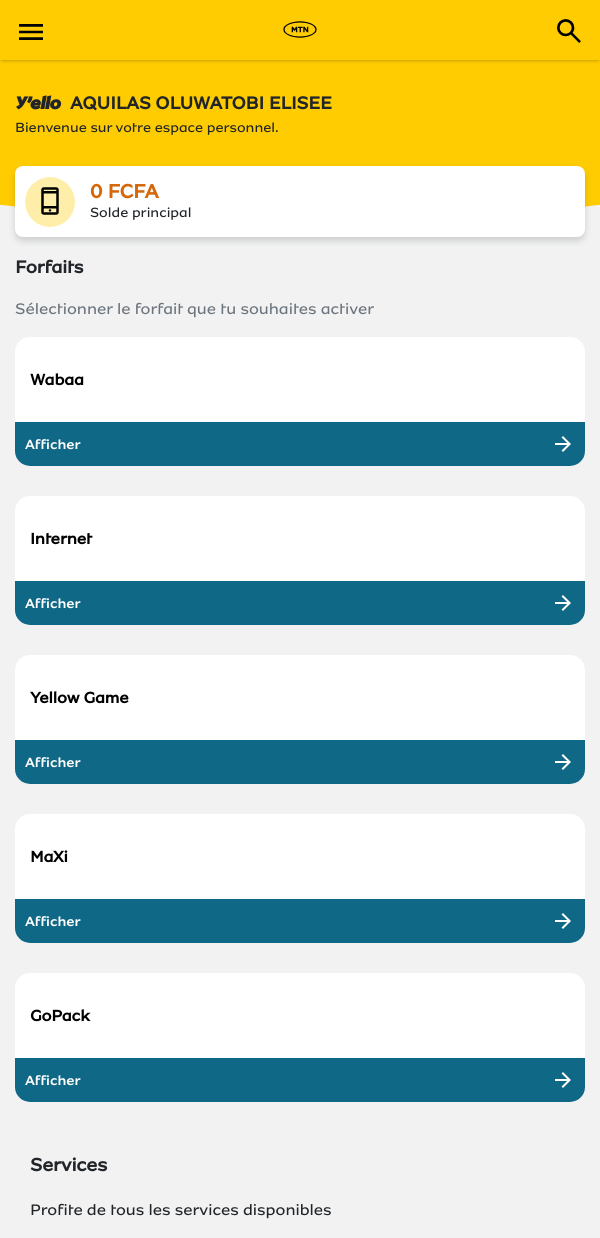
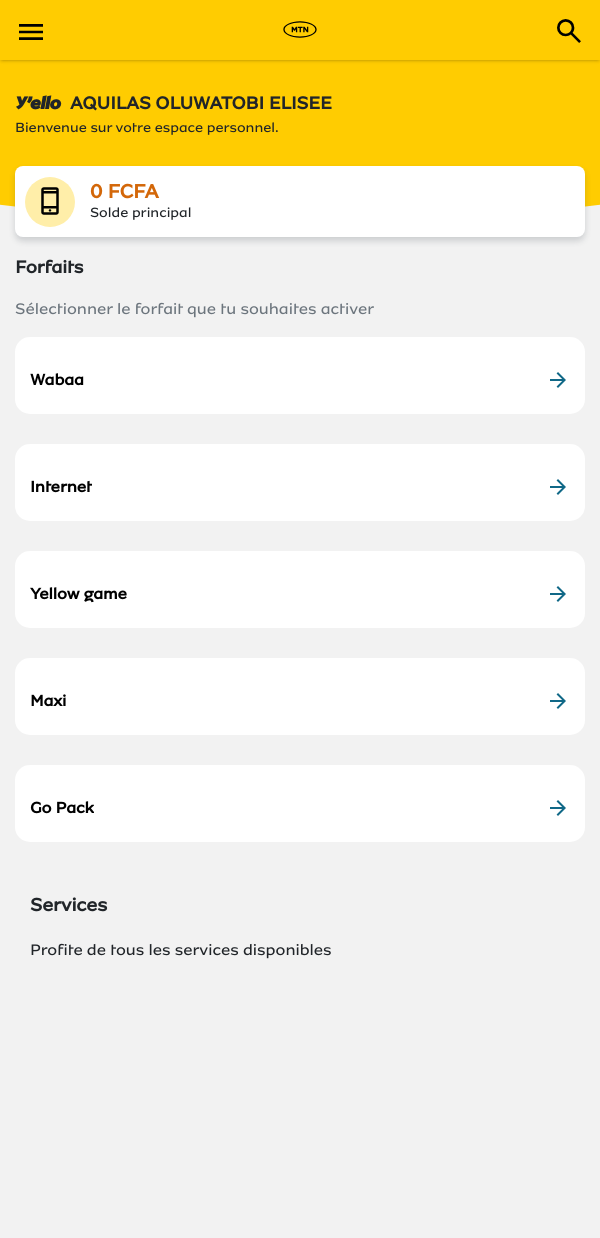
Before and after one commit to Aqui05/vue-myMTN, a Vue app: page /forfaits-services in a window 600 px wide. After the commit the page ends 978 px from the top, so only its background shows below. Built offline with nearby package versions, Linux system fonts and the light colour scheme.

Commit message:
modified:   src/components/forfait/ForfaitContent.vue 	modified:   src/components/pages/SearchComponent.vue

```diff
--- a/src/components/forfait/ForfaitContent.vue
+++ b/src/components/forfait/ForfaitContent.vue
@@ -4,7 +4,7 @@
     <div class="row">
       <div class="col-md-12">
         <div class="section-header">
-          <h3 data-v-888c8962="">Forfaits</h3>
+          <h3>Forfaits</h3>
           <p class="text-muted font-weight-light">
             Sélectionner le forfait que tu souhaites activer
           </p>
@@ -14,8 +14,63 @@
 
     <div class="row">
       <div  class="col-md-3 service-card">
-        <div >
-          <h3  class="text-truncate">Wabaa</h3>
+        <div>
+          <div class="mobile-align">
+            <h3  class="text-truncate">Wabaa</h3>
+          <svg class="float-right svg-mobile" xmlns="http://www.w3.org/2000/svg" height="24px" viewBox="0 -960 960 960" width="24px" fill="#fff"><path d="M647-440H160v-80h487L423-744l57-56 320 320-320 320-57-56 224-224Z"/></svg>
+
+          </div>
+          <p  class="text-muted"></p>
+          <div  class="service-card-bottom">
+            <button  class="btn btn-secondary ripple">
+              <span  class="float-left">Afficher</span>
+              <svg class="float-right" xmlns="http://www.w3.org/2000/svg" height="24px" viewBox="0 -960 960 960" width="24px" fill="#fff"><path d="M647-440H160v-80h487L423-744l57-56 320 320-320 320-57-56 224-224Z"/></svg>
+            </button>
+          </div>
+        </div>
+      </div>
+
+      <div  class="col-md-3 service-card">
+        <div>
+          <div class="mobile-align">
+            <h3  class="text-truncate">Internet</h3>
+          <svg class="float-right svg-mobile" xmlns="http://www.w3.org/2000/svg" height="24px" viewBox="0 -960 960 960" width="24px" fill="#fff"><path d="M647-440H160v-80h487L423-744l57-56 320 320-320 320-57-56 224-224Z"/></svg>
+
+          </div>
+          <p  class="text-muted"></p>
+          <div  class="service-card-bottom">
+            <button  class="btn btn-secondary ripple">
+              <span  class="float-left">Afficher</span>
+              <svg class="float-right" xmlns="http://www.w3.org/2000/svg" height="24px" viewBox="0 -960 960 960" width="24px" fill="#fff"><path d="M647-440H160v-80h487L423-744l57-56 320 320-320 320-57-56 224-224Z"/></svg>
+            </button>
+          </div>
+        </div>
+      </div>
+
+      <div  class="col-md-3 service-card">
+        <div>
+          <div class="mobile-align">
+            <h3  class="text-truncate">Yellow game</h3>
+          <svg class="float-right svg-mobile" xmlns="http://www.w3.org/2000/svg" height="24px" viewBox="0 -960 960 960" width="24px" fill="#fff"><path d="M647-440H160v-80h487L423-744l57-56 320 320-320 320-57-56 224-224Z"/></svg>
+
+          </div>
+          <p  class="text-muted"></p>
+          <div  class="service-card-bottom">
+            <button  class="btn btn-secondary ripple">
+              <span  class="float-left">Afficher</span>
+              <svg class="float-right" xmlns="http://www.w3.org/2000/svg" height="24px" viewBox="0 -960 960 960" width="24px" fill="#fff"><path d="M647-440H160v-80h487L423-744l57-56 320 320-320 320-57-56 224-224Z"/></svg>
+            </button>
+          </div>
+        </div>
+      </div>
+
+      <div  class="col-md-3 service-card">
+        <div>
+          <div class="mobile-align">
+            <h3  class="text-truncate">Maxi</h3>
+          <svg class="float-right svg-mobile" xmlns="http://www.w3.org/2000/svg" height="24px" viewBox="0 -960 960 960" width="24px" fill="#fff"><path d="M647-440H160v-80h487L423-744l57-56 320 320-320 320-57-56 224-224Z"/></svg>
+
+          </div>
           <p  class="text-muted"></p>
           <div  class="service-card-bottom">
             <button  class="btn btn-secondary ripple">
@@ -28,46 +83,11 @@
 
       <div  class="col-md-3 service-card">
         <div >
-          <h3  class="text-truncate">Internet</h3>
-          <p  class="text-muted"></p>
-          <div  class="service-card-bottom">
-            <button  class="btn btn-secondary ripple">
-              <span  class="float-left">Afficher</span>
-              <svg class="float-right" xmlns="http://www.w3.org/2000/svg" height="24px" viewBox="0 -960 960 960" width="24px" fill="#fff"><path d="M647-440H160v-80h487L423-744l57-56 320 320-320 320-57-56 224-224Z"/></svg>
-            </button>
+          <div class="mobile-align">
+            <h3  class="text-truncate">Go Pack</h3>
+          <svg class="float-right svg-mobile" xmlns="http://www.w3.org/2000/svg" height="24px" viewBox="0 -960 960 960" width="24px" fill="#fff"><path d="M647-440H160v-80h487L423-744l57-56 320 320-320 320-57-56 224-224Z"/></svg>
+
           </div>
-        </div>
-      </div>
-
-      <div  class="col-md-3 service-card">
-        <div >
-          <h3  class="text-truncate">Yellow Game</h3>
-          <p  class="text-muted"></p>
-          <div  class="service-card-bottom">
-            <button  class="btn btn-secondary ripple">
-              <span  class="float-left">Afficher</span>
-              <svg class="float-right" xmlns="http://www.w3.org/2000/svg" height="24px" viewBox="0 -960 960 960" width="24px" fill="#fff"><path d="M647-440H160v-80h487L423-744l57-56 320 320-320 320-57-56 224-224Z"/></svg>
-            </button>
-          </div>
-        </div>
-      </div>
-
-      <div  class="col-md-3 service-card">
-        <div >
-          <h3  class="text-truncate">MaXi</h3>
-          <p  class="text-muted"></p>
-          <div  class="service-card-bottom">
-            <button  class="btn btn-secondary ripple">
-              <span  class="float-left">Afficher</span>
-              <svg class="float-right" xmlns="http://www.w3.org/2000/svg" height="24px" viewBox="0 -960 960 960" width="24px" fill="#fff"><path d="M647-440H160v-80h487L423-744l57-56 320 320-320 320-57-56 224-224Z"/></svg>
-            </button>
-          </div>
-        </div>
-      </div>
-
-      <div  class="col-md-3 service-card">
-        <div >
-          <h3  class="text-truncate">GoPack</h3>
           <p  class="text-muted"></p>
           <div  class="service-card-bottom">
             <button  class="btn btn-secondary ripple">
@@ -93,6 +113,7 @@
 
 
 <style scoped>
+
     .row {
     display: -ms-flexbox;
     display: -webkit-box;
@@ -248,6 +269,35 @@ h1, h2, h3, h4, h5, strong {
 }
 
 
+@media (min-width: 600px) {
+  .svg-mobile {
+    display: none;
+  }
+}
+
+@media (max-width: 600px) {
+  .svg-mobile {
+    display: block;
+    fill: #106887;
+  }
+
+  .service-card-bottom {
+    display: none;
+  }
+
+  .mobile-align {
+    display: flex;
+    align-items: center;
+    justify-content: space-between;
+  }
+}
+
+@media screen and (max-width: 600px) {
+  .service-card > * {
+    height: 77px;
+  }
+}
+
 
 
 </style>
--- a/src/components/pages/SearchComponent.vue
+++ b/src/components/pages/SearchComponent.vue
@@ -1,5 +1,5 @@
 <template>
-    <div class="col-md-12 page-title mb-4 d-flex align-items-center">
+    <div class="col-md-12 page-title mb-4 d-flex align-items-center" style="margin-top: 2rem;">
     <div class="input-group w-100 mb-3 position-relative">
         <input type="text" placeholder="Rechercher un service" class="form-control">
         <button type="button" class="btn search-button d-flex align-items-center text-center">
@@ -126,7 +126,7 @@ button, input {
   margin-left: -18px !important;
   position: absolute;
   right: 0;
-  top: 0 ;
+  top: 1px;
   background-color: #fc0 !important;
   z-index: 1000 !important;
   align-content: center;
```
